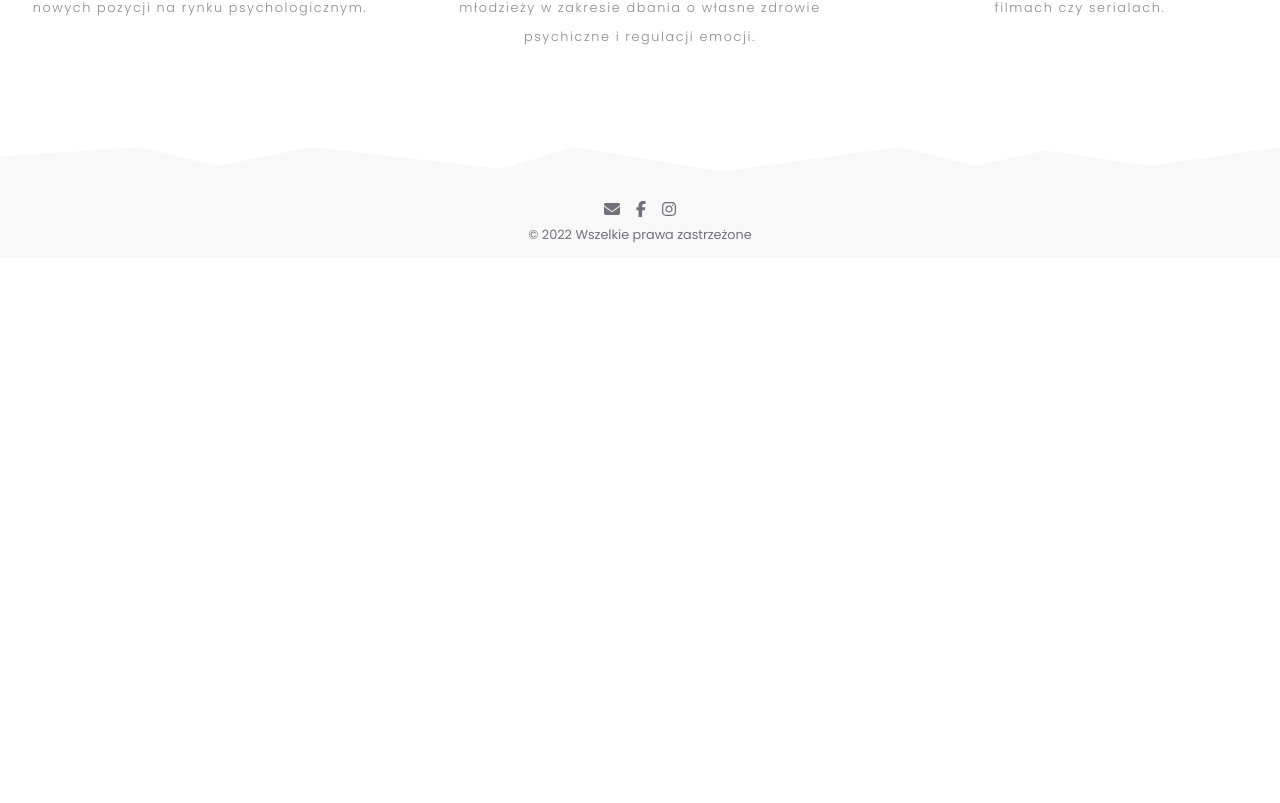
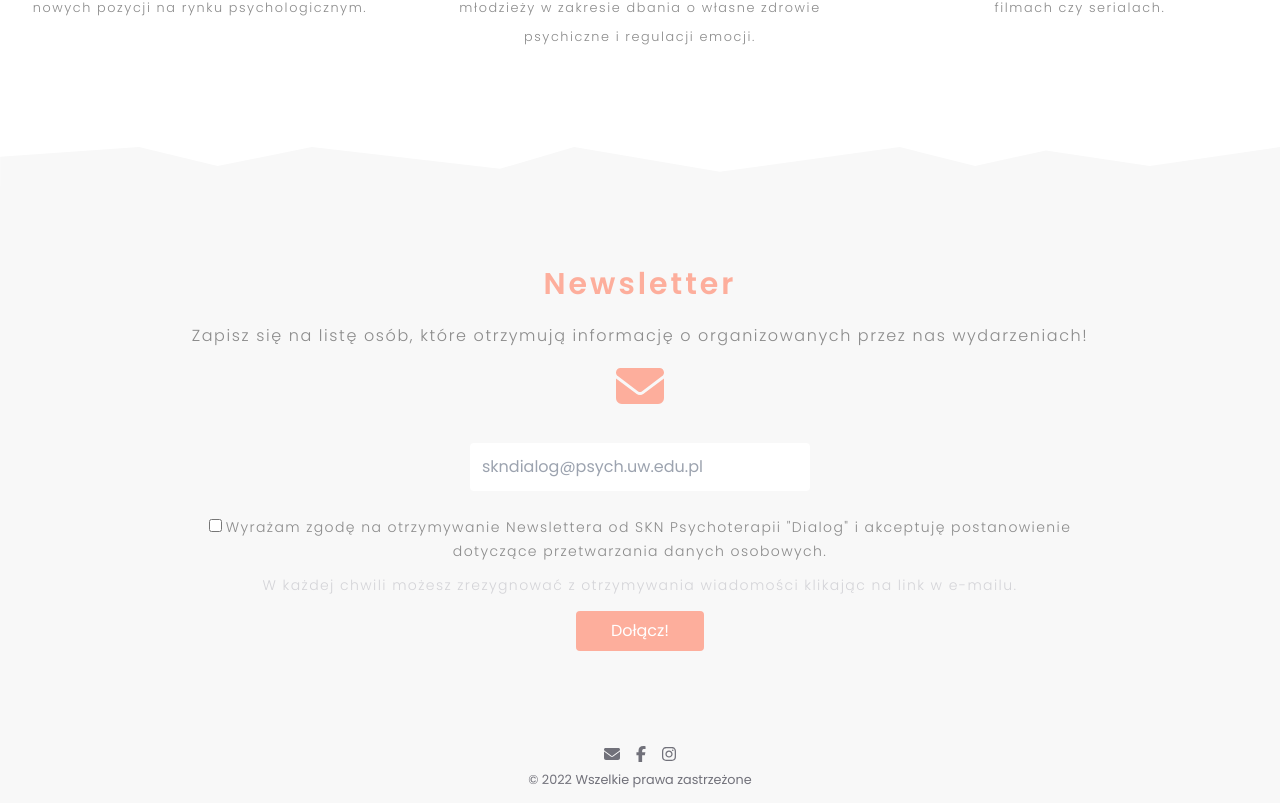
Before and after one commit to Wojstan/skn-dialog, a Next.js app: page / in a window 1280 px wide. Shown: the part 2901-3704 px from the top of the page. Before the commit the page ends 3159 px from the top, so only its background shows below. Built offline with nearby package versions, Linux system fonts and the light colour scheme.

Commit message:
🆕 Add newsletter (#11)

```diff
--- a/src/components/Common/Button.tsx
+++ b/src/components/Common/Button.tsx
@@ -4,18 +4,22 @@ import { ReactNode } from 'react'
 interface Props {
   children: ReactNode
   variant: 'dark' | 'pink'
-  href: string
+  href?: string
 }
 
-export function Button({ children, variant, href }: Props) {
+export function Button({ children, variant, href, ...props }: Props) {
   const colors = {
     dark: 'text-lightBlue bg-black hover:text-pink',
     pink: 'text-white bg-pink hover:text-zinc-200',
   }[variant]
 
-  return (
-    <Link href={href}>
-      <button className={`${colors} p-3 min-w-40 rounded-lg border-none transition-colors`}>{children}</button>
-    </Link>
-  )
+  if (href) {
+    return (
+      <Link href={href}>
+        <button className={`${colors} p-3 min-w-40 rounded-lg border-none transition-colors`}>{children}</button>
+      </Link>
+    )
+  }
+
+
 }
--- /dev/null
+++ b/src/components/Newsletter/Newsletter.tsx
@@ -0,0 +1,77 @@
+import { faCheck, faCheckCircle } from '@fortawesome/free-solid-svg-icons'
+import { FontAwesomeIcon } from '@fortawesome/react-fontawesome'
+import { FormEvent, useState } from 'react'
+
+export function Newsletter() {
+  const [applicationSubmited, setApplicationSubmited] = useState(false)
+
+  const handleSubmit = async (e: FormEvent<HTMLFormElement>) => {
+    e.preventDefault()
+
+    const formData = new FormData(e.currentTarget)
+
+    try {
+      const url =
+        'https://4358fe60.sibforms.com/serve/MUIFAE_imoCwq8tapbnQXXDTlul2sYDbZGXuTE7cqLwd5QodBODSXywVh2DAB_DHGReXtsK9pXhRxHf2IgIQw4UylPffX_2JOMAO39wV5zCETm-itSdWjTL2m1if0FPrEPY8JHq0Jar99_LNP7GSJAzvs_rM7oAKZPxmUMt9NwJftwpYoCDxIXnsU-da_tC_06heEI2TNYd4Rj87'
+      e.currentTarget.reset()
+      await fetch(url, {
+        method: 'POST',
+        body: formData,
+      })
+
+      setApplicationSubmited(true)
+      setTimeout(() => {
+        setApplicationSubmited(false)
+      }, 5000)
+    } catch (error) {
+      setApplicationSubmited(true)
+      setTimeout(() => {
+        setApplicationSubmited(false)
+      }, 5000)
+    }
+  }
+
+  return (
+    <form
+      id="sib-form"
+      onSubmit={handleSubmit}
+      className="mt-8 text-center max-w-[56rem] m-auto"
+      data-type="subscription"
+    >
+      <input
+        autoComplete="off"
+        placeholder="skndialog@psych.uw.edu.pl"
+        data-required="true"
+        required
+        className="m-auto block p-3 min-w-80 rounded mb-6 text-dark"
+        type="email"
+        id="EMAIL"
+        name="EMAIL"
+      />
+      <div className="mb-3">
+        <input id="OPT_IN" name="OPT_IN" required type="checkbox" />
+        <label htmlFor="#terms" className="text-sm text-light font-light tracking-widest ml-1">
+          Wyrażam zgodę na otrzymywanie Newslettera od SKN Psychoterapii &quot;Dialog&quot; i akceptuję postanowienie
+          dotyczące przetwarzania danych osobowych.
+        </label>
+      </div>
+      <div className="text-sm text-zinc-300 font-light tracking-widest mb-4">
+        W każdej chwili możesz zrezygnować z otrzymywania wiadomości klikając na link w e-mailu.
+      </div>
+
+      {applicationSubmited && (
+        <div className="text-sm text-green-600 tracking-widest font-semibold mb-16">
+          <FontAwesomeIcon className="mr-1" icon={faCheckCircle} />
+          Gratulacje! Twój adres e-mail został pomyślnie zapisany do naszego newslettera.
+        </div>
+      )}
+
+      <button
+        type="submit"
+        className="text-white bg-pink hover:text-zinc-200 p-2 min-w-32 rounded border-none transition-colors"
+      >
+        Dołącz!
+      </button>
+    </form>
+  )
+}
--- a/src/constants/Home.ts
+++ b/src/constants/Home.ts
@@ -57,3 +57,8 @@ export const projects = {
     },
   ],
 }
+
+export const newsletter = {
+  title: 'Newsletter',
+  text: 'Zapisz się na listę osób, które otrzymują informację o organizowanych przez nas wydarzeniach!',
+}
--- a/src/pages/index.tsx
+++ b/src/pages/index.tsx
@@ -1,6 +1,6 @@
 import Head from 'next/head'
 import { DefaultLayout } from 'components/Layout/DefaultLayout'
-import { header, projects } from 'constants/Home'
+import { header, newsletter, projects } from 'constants/Home'
 import { ContentBlock } from 'components/Common/ContentBlock'
 import { Description } from 'components/Common/Description'
 import { InfoBlock } from 'components/Common/InfoBlock'
@@ -8,6 +8,9 @@ import { Button } from 'components/Common/Button'
 import { Waves } from 'components/Common/Waves'
 import { Title } from 'components/Common/Title'
 import { Subtitle } from 'components/Common/Subtitle'
+import { Newsletter } from 'components/Newsletter/Newsletter'
+import { faEnvelope, faMailBulk, faMailForward, faMailReply } from '@fortawesome/free-solid-svg-icons'
+import { FontAwesomeIcon } from '@fortawesome/react-fontawesome'
 
 export default function Home() {
   return (
@@ -61,6 +64,17 @@ export default function Home() {
 
           <Waves />
         </section>
+
+        <section className="bg-gray">
+          <article className="container m-auto text-center mt-20 pb-20 md:pt-0">
+            <Subtitle>{newsletter.title}</Subtitle>
+            <Description>{newsletter.text}</Description>
+
+            <FontAwesomeIcon className='text-pink text-[3rem] mt-3' icon={faEnvelope} />
+
+            <Newsletter />
+          </article>
+        </section>
       </DefaultLayout>
     </>
   )
```
